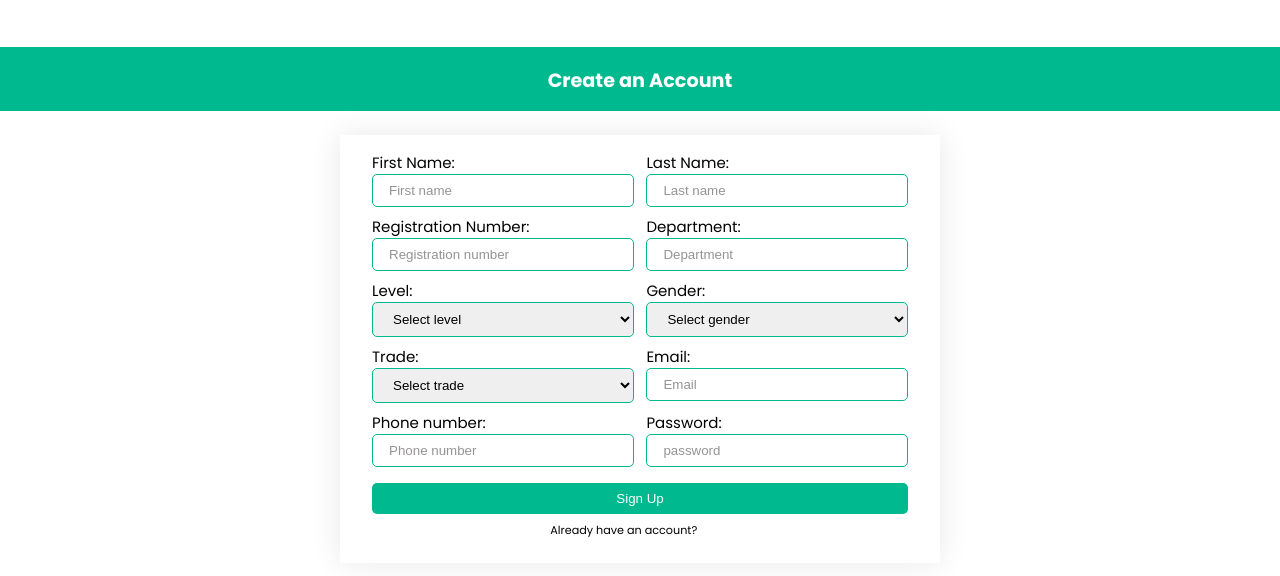
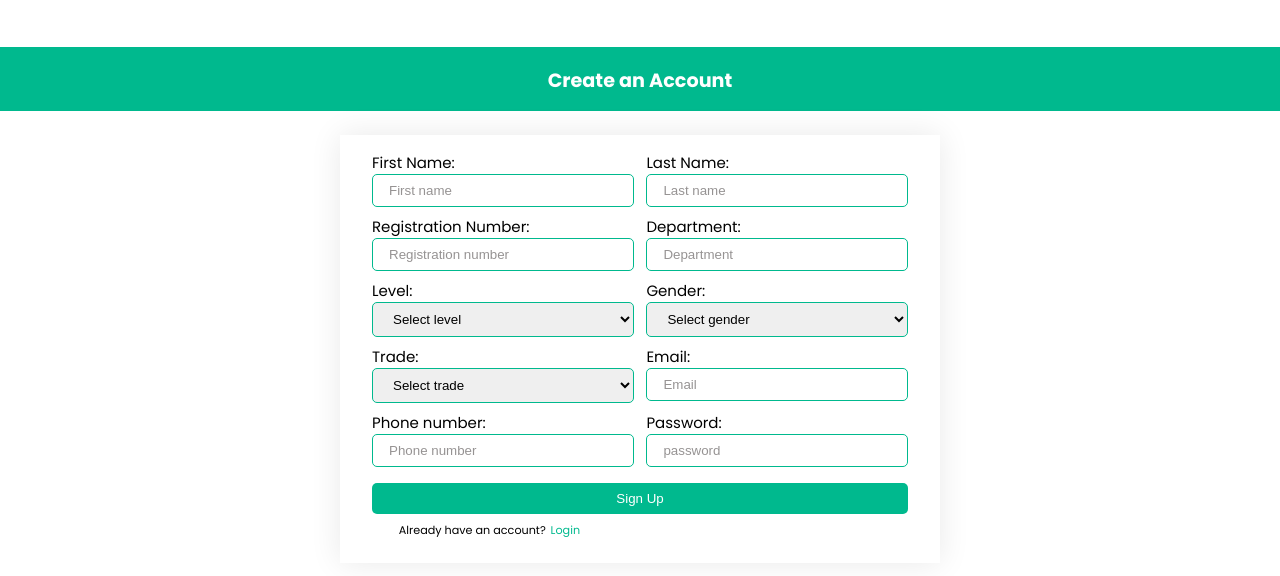
Before and after one commit to mankind4dev/deupload, a plain HTML site: page signUp.html in a window 1280 px wide. Shown: the part 38-614 px from the top of the page. Drawn offline with Linux system fonts and the light colour scheme.

Commit message:
login style update

```diff
--- a/css/style.css
+++ b/css/style.css
@@ -90,6 +90,7 @@ body {
 }
 
 .form {
+    justify-content: center;
     width: min(600px, 50%);
     background: var(--white);
     position: relative;
@@ -151,6 +152,15 @@ input::placeholder {
     background: var(--dark-primary);
 }
 
+.acct p{
+    display: flex;
+    gap: .3rem;
+}
+
+.acct a{
+    color: var(--primary);
+}
+
 @media only screen and (max-width: 1100px) {
     .form {
         width: min(800px, 80%);
--- a/signUp.html
+++ b/signUp.html
@@ -101,7 +101,7 @@
             </div>
 
             <button type="submit" id="sign-up-btn">Sign Up</button>
-            <div>
+            <div class="acct">
                 <p class="container d-block">Already have an account? <a href="login.html">Login</a></p>
             </div>
         </form>
```
